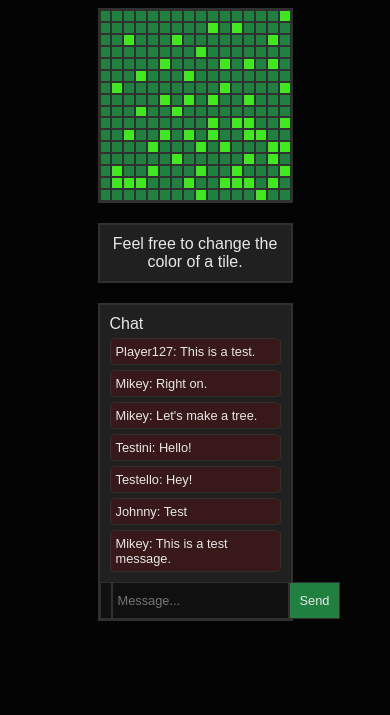
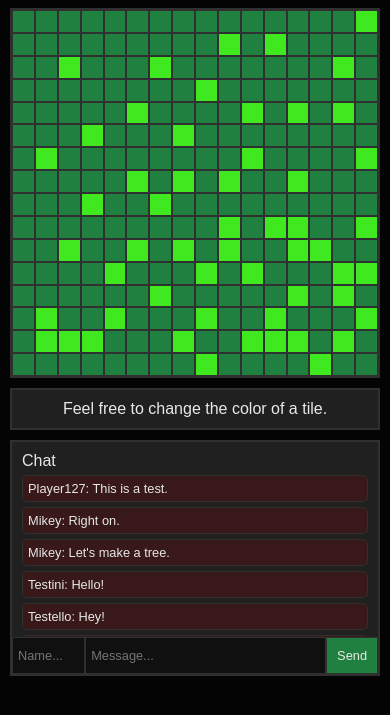
Before and after one commit to Munkyfoot/sog-game, a Flask app: page / in a window 390 px wide. Shown: the top 715 px of the page. Run offline with Flask 2, Linux system fonts and the light colour scheme; data comes from the database, SQL or seed files in the repository.

Commit message:
Add mobile css support and add overflow to chat

```diff
--- a/static/css/stylesheet.css
+++ b/static/css/stylesheet.css
@@ -34,7 +34,7 @@
     background-color: rgb(32,32,32);
     border: 2px solid rgb(48,48,48);
     display: flex;
-    margin: 20px auto auto auto;
+    margin: 10px auto auto auto;
     padding: 10px;
     width: 50vw;
     text-align: center;
@@ -46,7 +46,7 @@
     border: 2px solid rgb(48,48,48);
     display: flex;
     flex-direction: column;
-    margin: 20px auto auto auto;
+    margin: 10px auto auto auto;
     width: 50vw;
     text-align: left;
     justify-content: center;
@@ -56,6 +56,8 @@
     display: flex;
     flex-direction: column;
     padding: 10px;
+    max-height: 50vw;
+    overflow-y: auto;
 }
 
 .chat-message{
@@ -129,3 +131,14 @@
 .color_1{
     background-color: rgb(64,232,32);
 }
+
+@media only screen and (max-width:768px){
+    #gameboard{
+        height: calc(100vw - 20px);
+        width: calc(100vw - 20px);
+    }
+
+    #info, #chat{
+        width: calc(100vw - 20px);
+    }
+}
```
